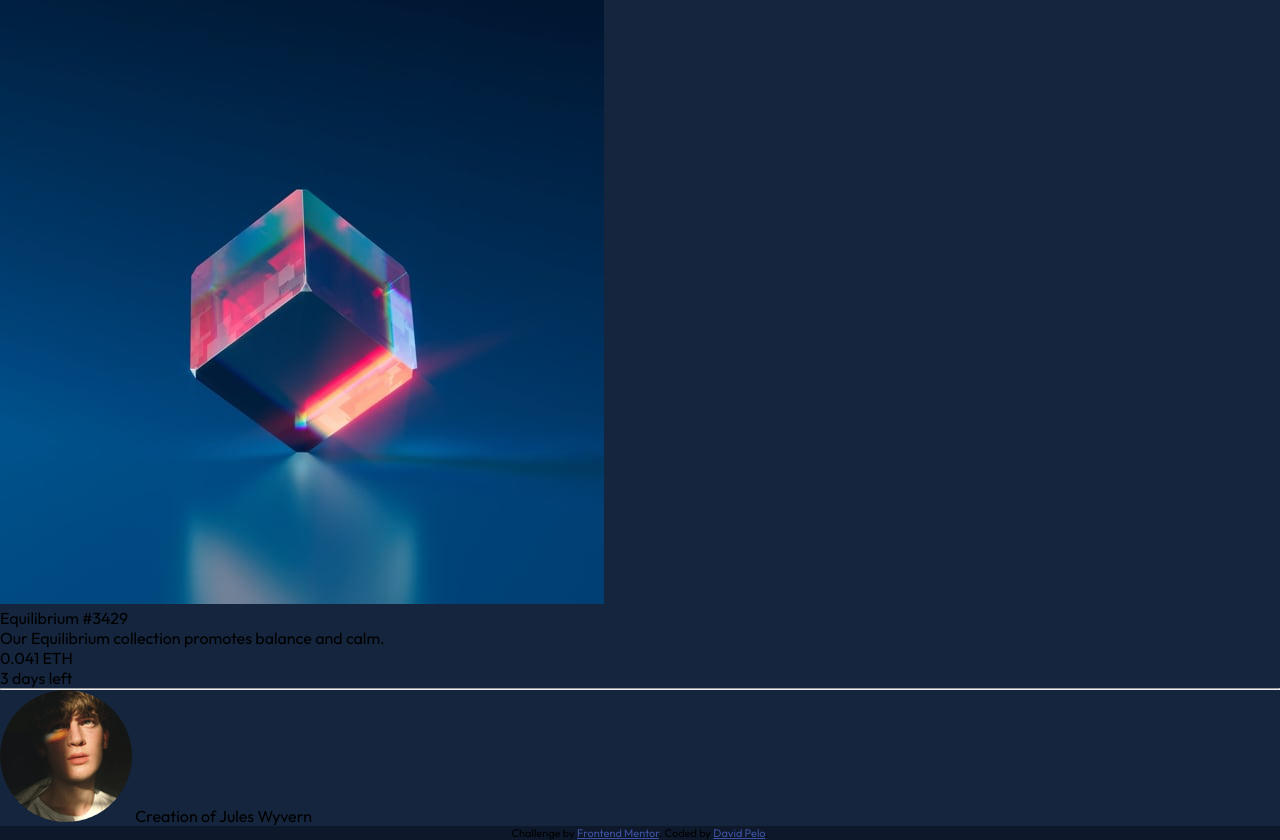
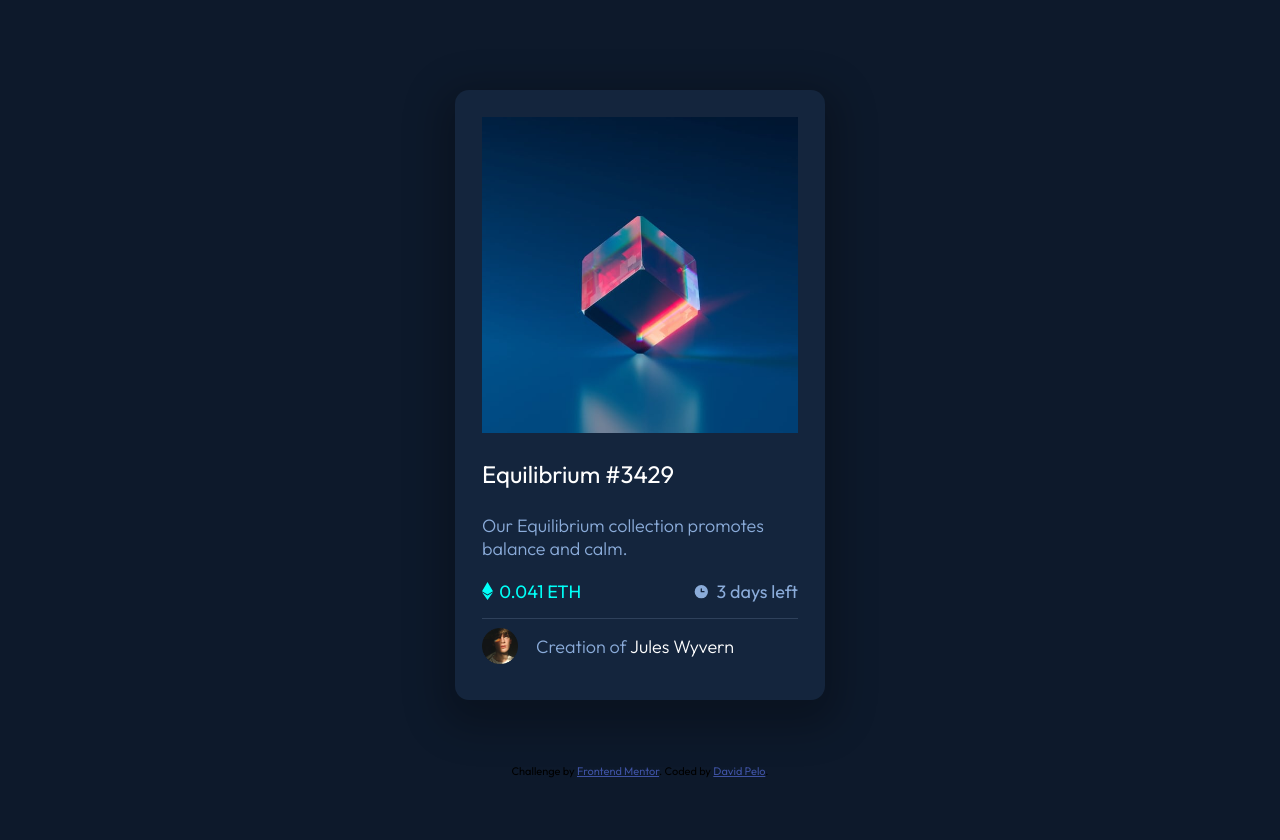
Before and after one commit to DavidPelo/Frontend-Mentor, a plain HTML site: page nft-preview-card/index.html in a window 1280 px wide. After the commit the page ends 800 px from the top, so only its background shows below. Drawn offline with Linux system fonts and the light colour scheme.

Commit message:
Added additional styles

```diff
--- a/nft-preview-card/index.html
+++ b/nft-preview-card/index.html
@@ -28,18 +28,24 @@
         src="./images/image-equilibrium.jpg"
         alt="a really cool NFT"
       />
-      <div>Equilibrium #3429</div>
-      <p class="description">
-        Our Equilibrium collection promotes balance and calm.
-      </p>
+      <div class="title"><p>Equilibrium #3429</p></div>
+      <div class="description">
+        <p>Our Equilibrium collection promotes balance and calm.</p>
+      </div>
       <div class="info">
-        <div class="price">0.041 ETH</div>
-        <div class="time-left">3 days left</div>
+        <div class="price">
+          <img src="./images/icon-ethereum.svg" /><span>0.041 ETH</span>
+        </div>
+        <div class="time-left">
+          <img src="./images/icon-clock.svg" /><span>3 days left</span>
+        </div>
       </div>
-      <hr />
+      <hr class="line" />
       <div class="creator">
         <img src="./images/image-avatar.png" alt="avatar of the creator" />
-        Creation of Jules Wyvern
+        <p class="signature">
+          Creation of <span class="signature">Jules Wyvern</span>
+        </p>
       </div>
     </div>
 
--- a/nft-preview-card/styles.css
+++ b/nft-preview-card/styles.css
@@ -1,12 +1,13 @@
 :root {
   --clr-primary-blue: hsl(215, 51%, 70%);
-  --clr-primary-cyan: Cyan: hsl(178, 100%, 50%);
+  --clr-primary-cyan: hsl(178, 100%, 50%);
 
   --clr-bgMain: hsl(217, 54%, 11%);
   --clr-bgCard: hsl(216, 50%, 16%);
-  --clr-bgline: hsl(215, 32%, 27%);
+  --clr-bgLine: hsl(215, 32%, 27%);
+  --clr-white: hsl(0, 0%, 100%);
 
-  --ff-primary: 'Outfit', sans-serif;
+  --ff-primary: "Outfit", sans-serif;
 }
 
 *,
@@ -19,14 +20,110 @@
 body {
   background-color: var(--clr-bgMain);
   font-family: var(--ff-primary);
-  /* font-weight: 400;
-  font-size: 1.3125rem;
-  line-height: 1.6; */
+  font-size: 18px;
+  display: flex;
+  align-items: center;
+  justify-content: space-around;
+  flex-direction: column;
+  height: 100vh;
 }
 
-.attribution { font-size: 11px; text-align: center; }
-.attribution a { color: hsl(228, 45%, 44%); }
 
 .card-container {
   background-color: var(--clr-bgCard);
+  border-radius: 14px;
+  box-shadow: 0px 13px 38px 14px rgba(0,0,0,0.25);
+  margin-top: 5em;
+  padding: 1.5em;
+  width: 370px;
 }
+
+.nft {
+  width: 100%;
+}
+
+.info {
+  display: flex;
+  justify-content: space-between;
+  align-items: center;
+}
+
+.line {
+  background-color: var(--clr-bgLine);
+  border: none;
+  height: 1px;
+}
+
+.title {
+  color: var(--clr-white);
+  font-size: 24px;
+  font-weight: 400;
+  display: flex;
+  align-items: center;
+  height: 3em;
+}
+
+.description {
+  color: var(--clr-primary-blue);
+  font-weight: 300;
+  display: flex;
+  align-items: center;
+  height: 3em;
+}
+
+.info {
+  display: flex;
+  align-items: center;
+  height: 3em;
+}
+
+.price {
+  color: var(--clr-primary-cyan);
+  display: flex;
+  align-items: center;
+}
+
+.price span {
+  margin-left: .35em;
+}
+
+.time-left {
+  color: var(--clr-primary-blue);
+  font-weight: 400;
+  display: flex;
+  align-items: center;
+}
+
+.time-left span {
+  margin-left: .35em;
+}
+
+.creator {
+  display: flex;
+  font-weight: 300;
+  align-items: center;
+  height: 3em;
+}
+
+.creator img {
+  width: 2em;
+}
+
+.creator p {
+  margin-left: 1em;
+  color: var(--clr-primary-blue);
+}
+
+.signature {
+  color: var(--clr-white);
+}
+
+.attribution {
+  font-size: 11px;
+  text-align: center;
+  margin-top: auto;
+  margin-bottom: 2em;
+}
+.attribution a {
+  color: hsl(228, 45%, 44%);
+}
```
